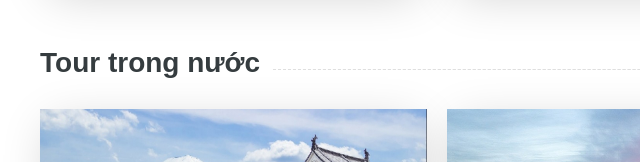
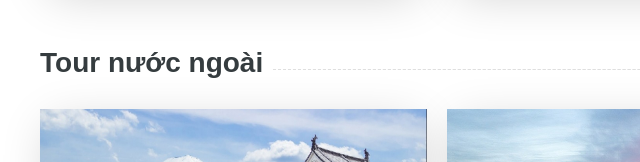
Before and after one commit to BaoNguyeen/ASM, a plain HTML site: page index.html in a window 1280 px wide. Shown: the part 1638-1800 px from the top of the page, 0-640 px from the left. Drawn offline with Linux system fonts and the light colour scheme; a web font is replaced by a local one.

Commit message:
Update index.html

```diff
--- a/index.html
+++ b/index.html
@@ -155,7 +155,7 @@
     </div>
     <div class="tour-domestic tour-general container">
         <div class="general-head">
-            <h1>Tour trong nước</h1>
+            <h1>Tour nước ngoài</h1>
             <a class="a-o" href="">Xem thêm tour...</a>
         </div>
         <div class="general-content">
```
